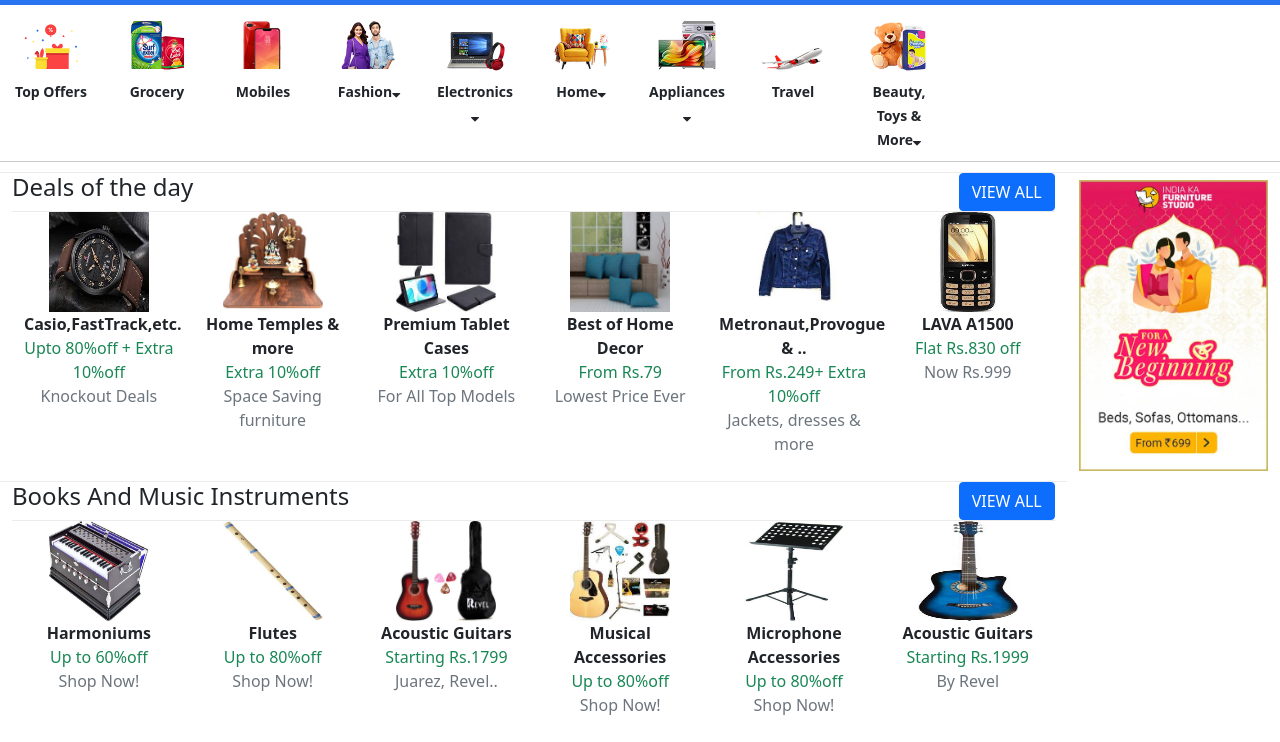
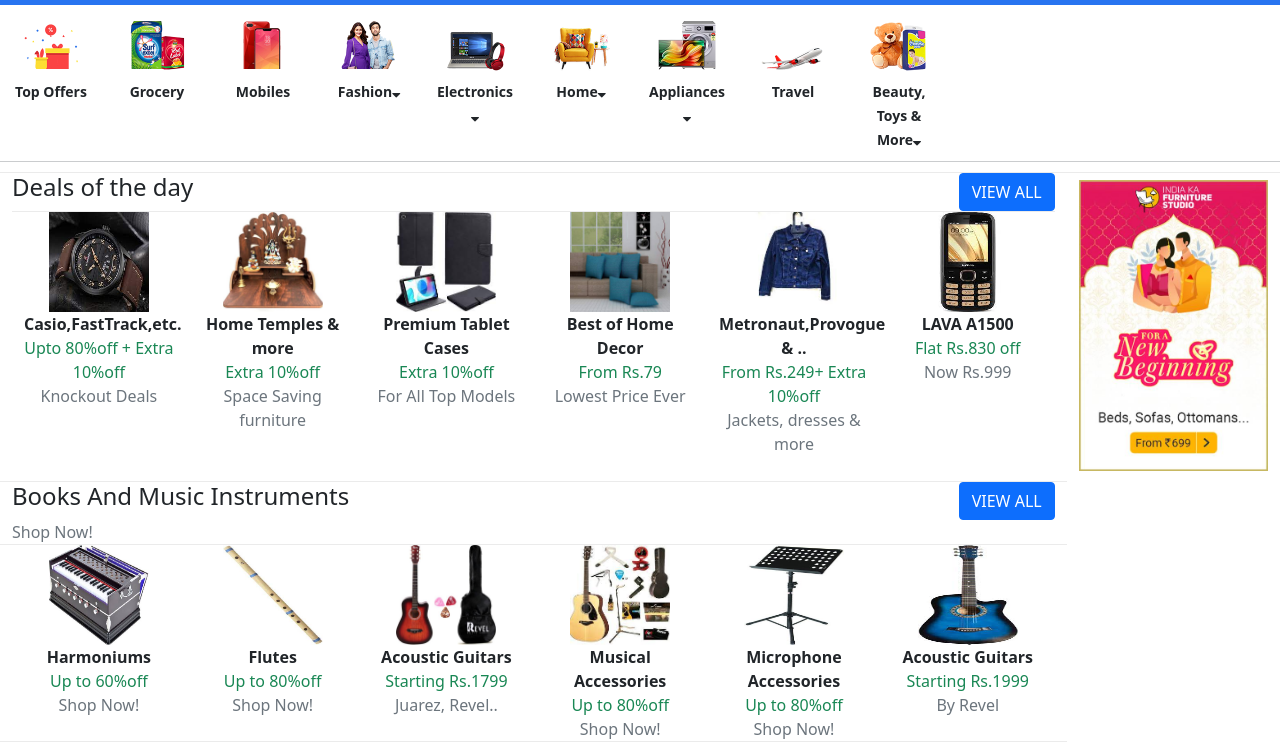
Before and after one commit to mansinakrani/Practical-1, a plain HTML site: page index.html in a window 1280 px wide. Shown: the part 81-823 px from the top of the page. Before the commit the page ends 800 px from the top, so only its background shows below. Drawn offline with nearby package versions, Linux system fonts and the light colour scheme.

Commit message:
changes in musical section

```diff
--- a/index.html
+++ b/index.html
@@ -185,12 +185,14 @@
         <!--Books And Music Instruments SECTION-->
         <section>
             <div class="row m-0">
-                <div class="col-md-10 s_deal">
-                    <div class="d-flex justify-content-between d_s_heading">
+                <div class="col-md-10 s_deal d_s_heading">
+                    <div class="d-flex justify-content-between">
                         <h4>Books And Music Instruments</h4>
                         <button class="btn btn-primary">VIEW ALL</button>
                     </div>
-
+                    <div class="text-secondary">Shop Now!</div>
+                </div>
+                <div class="col-md-10 d_s_heading">
                     <div class="row m-0 d_s_content">
                         <div class="col-md-2 text-center">
                             <img src="./images/music-1.jpeg" width="100px" height="100px" alt="Harmoniums"/>
```
